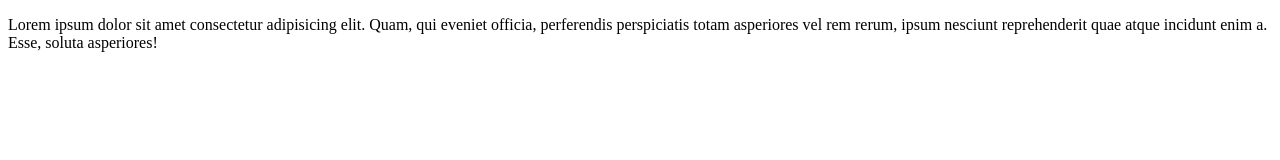
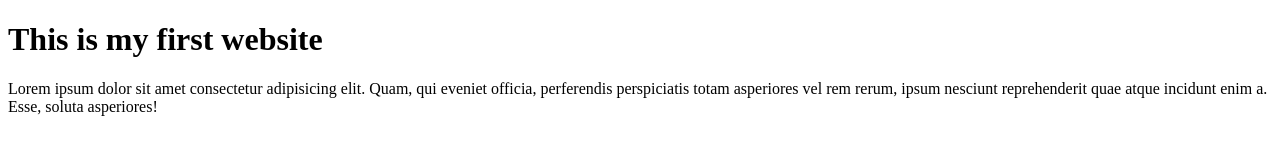
Before and after one commit to Astutysrivastava/Astuty-srivastava, a plain HTML site: page index.html in a window 1280 px wide. Drawn offline with Linux system fonts and the light colour scheme.

Commit message:
added h tag

```diff
--- a/index.html
+++ b/index.html
@@ -6,6 +6,7 @@
     <title>Document</title>
 </head>
 <body>
+<h1>This is my first website</h1>
     <p>Lorem ipsum dolor sit amet consectetur adipisicing elit. Quam, qui eveniet officia, perferendis perspiciatis totam asperiores vel rem rerum, ipsum nesciunt reprehenderit quae atque incidunt enim a. Esse, soluta asperiores!</p>
 </body>
 </html>
```
